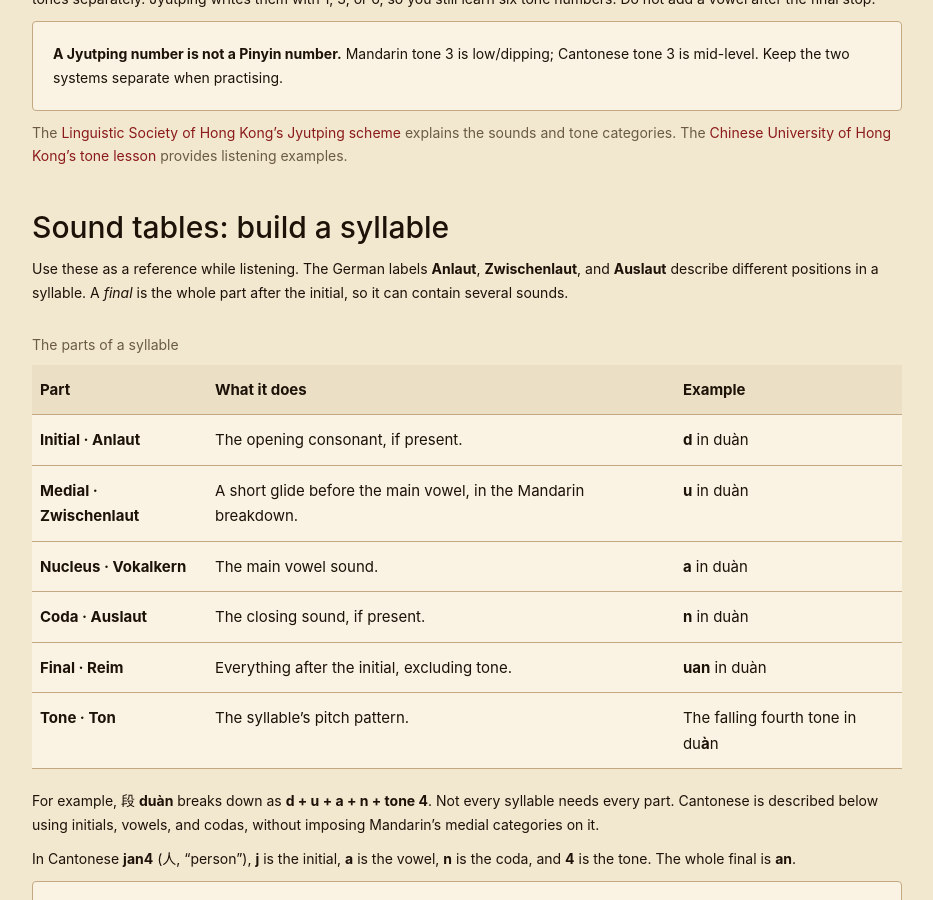
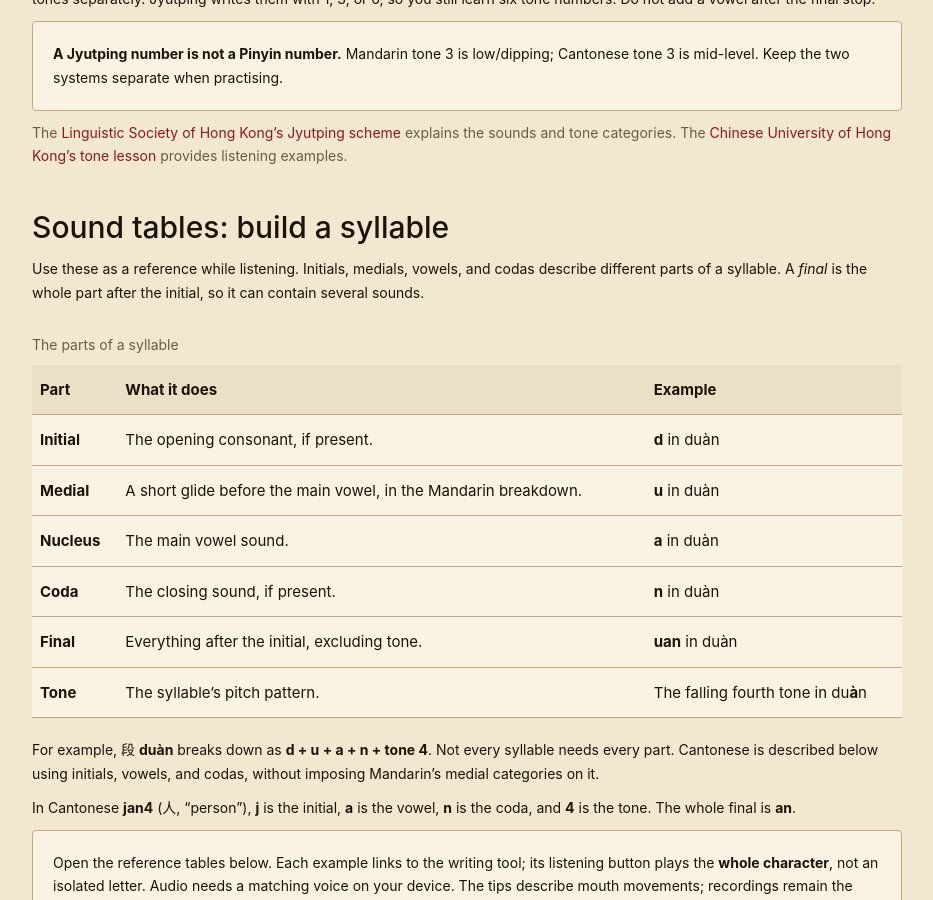
Before and after one commit to yorickreum/hanziguide, a Jekyll site: the page built from howto-pinyin-jyutping.html, in a window 1280 px wide and 900 px high, scrolled down 3225 px. Shown: the whole window, without its empty margins (173-1106 px from the left). Built offline with Jekyll 4.4.1, drawn with Linux system fonts in a browser that asks for light colours; comment, search, counter and statistics services are not loaded.

Commit message:
Use English terminology throughout pronunciation sound tables

```diff
--- a/_data/pronunciation_sounds.json
+++ b/_data/pronunciation_sounds.json
@@ -189,7 +189,7 @@
       "character": "雪",
       "reading": "xuě",
       "meaning": "snow",
-      "tip": "A rounded front glide; x + ü + e is written xue. Think of rounded lips for German ü."
+      "tip": "A rounded front glide; x + ü + e is written xue. Round your lips while keeping the tongue forward."
     }
   ],
   "pinyin_finals": [
@@ -631,7 +631,7 @@
       "character": "書",
       "reading": "syu1",
       "meaning": "book",
-      "tip": "A rounded front vowel, comparable to German ü; not y + English oo."
+      "tip": "A rounded front vowel: keep the tongue forward and the lips rounded; not y + English oo."
     },
     {
       "symbol": "u",
--- a/_includes/pronunciation-sound-tables.html
+++ b/_includes/pronunciation-sound-tables.html
@@ -1,18 +1,18 @@
 {% assign sounds = site.data.pronunciation_sounds %}
 <section id="sound-tables" aria-labelledby="sound-tables-title">
   <h2 id="sound-tables-title">Sound tables: build a syllable</h2>
-  <p>Use these as a reference while listening. The German labels <strong>Anlaut</strong>, <strong>Zwischenlaut</strong>, and <strong>Auslaut</strong> describe different positions in a syllable. A <em>final</em> is the whole part after the initial, so it can contain several sounds.</p>
+  <p>Use these as a reference while listening. Initials, medials, vowels, and codas describe different parts of a syllable. A <em>final</em> is the whole part after the initial, so it can contain several sounds.</p>
   <div data-pronunciation-language="mandarin">
   <table class="pronunciation-glossary-table">
     <caption>The parts of a syllable</caption>
     <thead><tr><th scope="col">Part</th><th scope="col">What it does</th><th scope="col">Example</th></tr></thead>
     <tbody>
-      <tr><th scope="row">Initial · Anlaut</th><td>The opening consonant, if present.</td><td><strong>d</strong> in duàn</td></tr>
-      <tr><th scope="row">Medial · Zwischenlaut</th><td>A short glide before the main vowel, in the Mandarin breakdown.</td><td><strong>u</strong> in duàn</td></tr>
-      <tr><th scope="row">Nucleus · Vokalkern</th><td>The main vowel sound.</td><td><strong>a</strong> in duàn</td></tr>
-      <tr><th scope="row">Coda · Auslaut</th><td>The closing sound, if present.</td><td><strong>n</strong> in duàn</td></tr>
-      <tr><th scope="row">Final · Reim</th><td>Everything after the initial, excluding tone.</td><td><strong>uan</strong> in duàn</td></tr>
-      <tr><th scope="row">Tone · Ton</th><td>The syllable’s pitch pattern.</td><td>The falling fourth tone in du<strong>à</strong>n</td></tr>
+      <tr><th scope="row">Initial</th><td>The opening consonant, if present.</td><td><strong>d</strong> in duàn</td></tr>
+      <tr><th scope="row">Medial</th><td>A short glide before the main vowel, in the Mandarin breakdown.</td><td><strong>u</strong> in duàn</td></tr>
+      <tr><th scope="row">Nucleus</th><td>The main vowel sound.</td><td><strong>a</strong> in duàn</td></tr>
+      <tr><th scope="row">Coda</th><td>The closing sound, if present.</td><td><strong>n</strong> in duàn</td></tr>
+      <tr><th scope="row">Final</th><td>Everything after the initial, excluding tone.</td><td><strong>uan</strong> in duàn</td></tr>
+      <tr><th scope="row">Tone</th><td>The syllable’s pitch pattern.</td><td>The falling fourth tone in du<strong>à</strong>n</td></tr>
     </tbody>
   </table>
   <p>For example, <span lang="zh-Hans">段</span> <strong>duàn</strong> breaks down as <strong>d + u + a + n + tone 4</strong>. Not every syllable needs every part. Cantonese is described below using initials, vowels, and codas, without imposing Mandarin’s medial categories on it.</p>
```
Also changed, not shown: other parts of _includes/pronunciation-sound-tables.html (+8 -8 lines).
